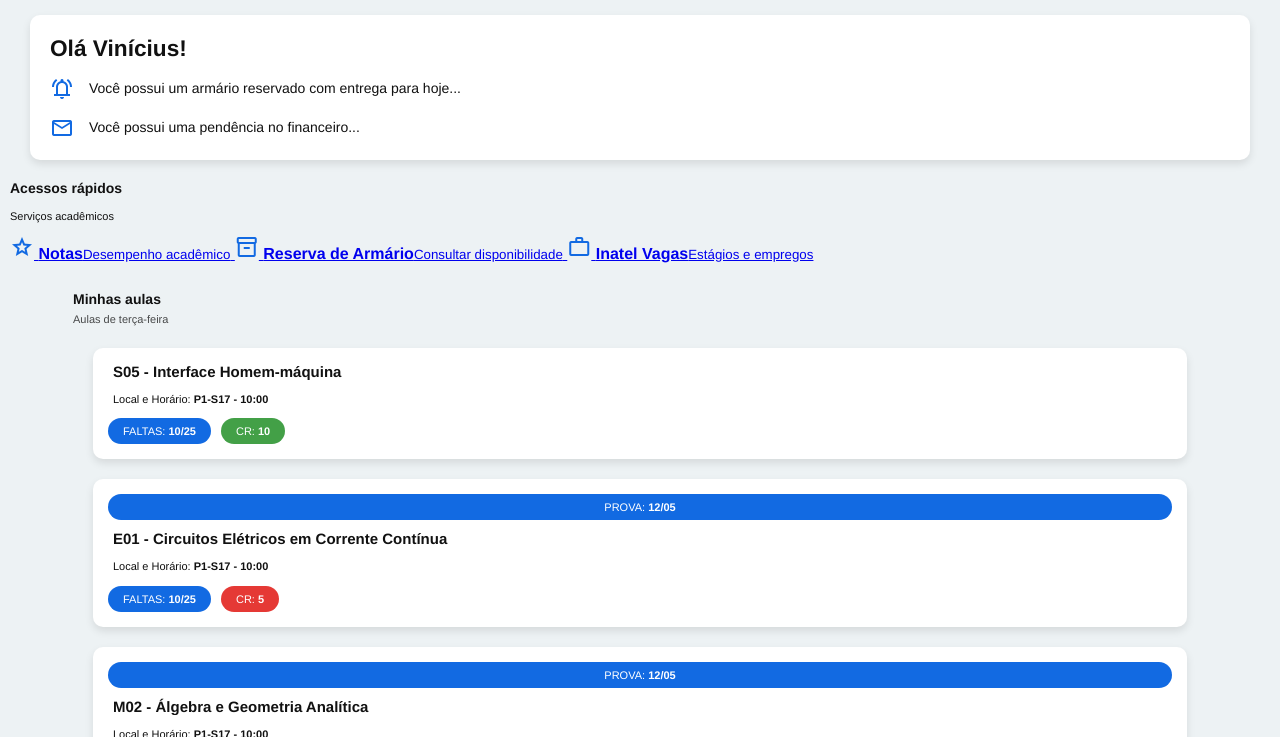
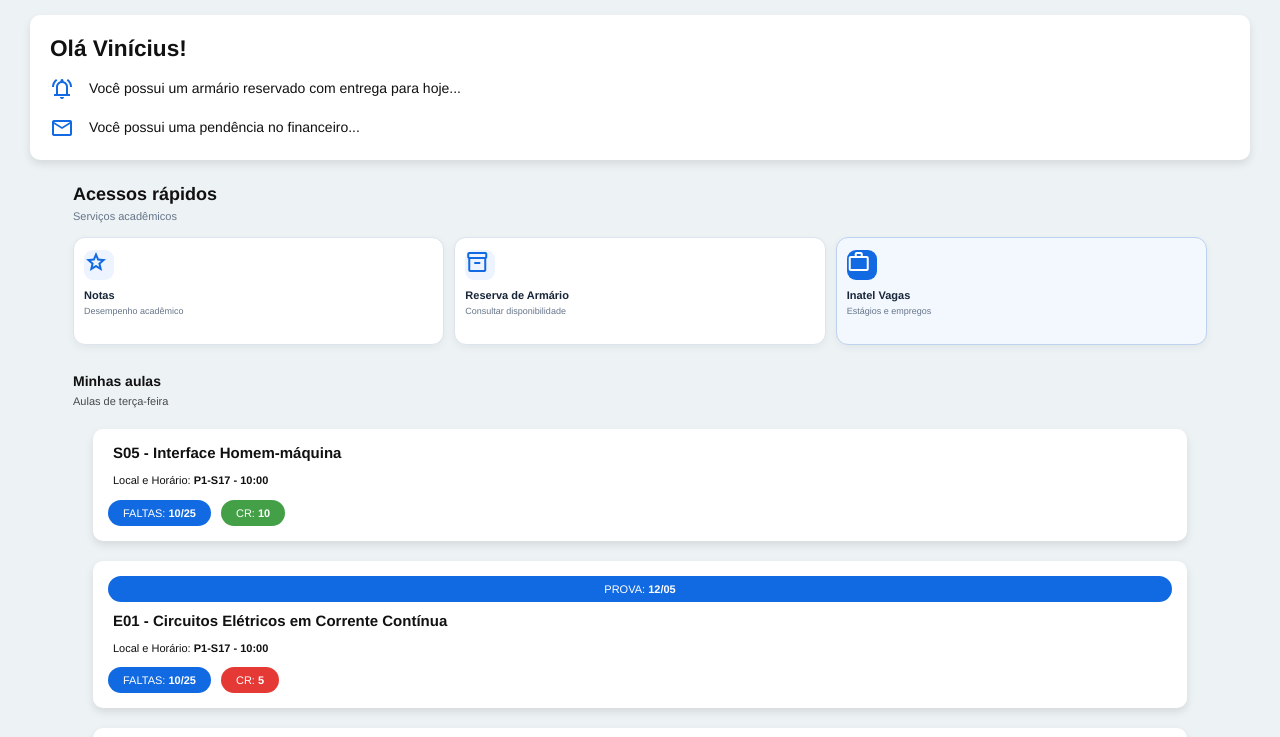
Before and after one commit to viniciusbraga-dev/dashboard-inatel, a plain HTML site: page index.html in a window 1280 px wide. Shown: the part 63-800 px from the top of the page. Drawn offline with nearby package versions, Linux system fonts and the light colour scheme.

Commit message:
Style Inatel Vagas home shortcut

```diff
--- a/style.css
+++ b/style.css
@@ -63,3 +63,18 @@ button { position: absolute; z-index: 1; top: 50%; transform: translateY(-50%);
   #secao-aulas, .container { margin: 22px 3%; }
   .card img { max-height: 260px; }
 }
+
+/* Atalhos da tela inicial: Notas, armário e Inatel Vagas */
+#atalhos { margin: 24px 5%; }
+.atalhos-heading { display:flex; align-items:center; justify-content:space-between; margin-bottom:12px; }
+.atalhos-heading h2 { margin:0 0 3px; font-size:18px; }
+.atalhos-heading p { margin:0; color:#66758a; font-size:11px; }
+.atalhos-grid { display:grid; grid-template-columns:repeat(3,minmax(0,1fr)); gap:10px; }
+.atalho-card { min-height:108px; display:flex; flex-direction:column; align-items:flex-start; padding:12px 10px; border:1px solid #dce4ed; border-radius:12px; background:#fff; color:#182638; text-decoration:none; box-shadow:0 3px 8px #0000000d; transition:transform .15s,border-color .15s,background .15s; }
+.atalho-card:hover,.atalho-card:focus-visible { border-color:#126ae2; background:#f5f9ff; transform:translateY(-2px); outline:none; }
+.atalho-icone { width:30px; height:30px; display:grid; place-items:center; margin-bottom:9px; border-radius:9px; background:#edf4ff; color:#126ae2; font-size:18px; }
+.atalho-card strong { font-size:11px; line-height:1.25; }
+.atalho-card small { margin-top:4px; color:#66758a; font-size:9px; line-height:1.3; }
+.atalho-vagas { border-color:#bcd2ef; background:#f3f8ff; }
+.atalho-vagas .atalho-icone { background:#126ae2; color:white; }
+@media (max-width:600px) { #atalhos { margin:20px 3%; } .atalhos-grid { gap:7px; } .atalho-card { padding:10px 8px; min-height:102px; } .atalho-card strong { font-size:10px; } .atalho-card small { font-size:8px; } }
```
